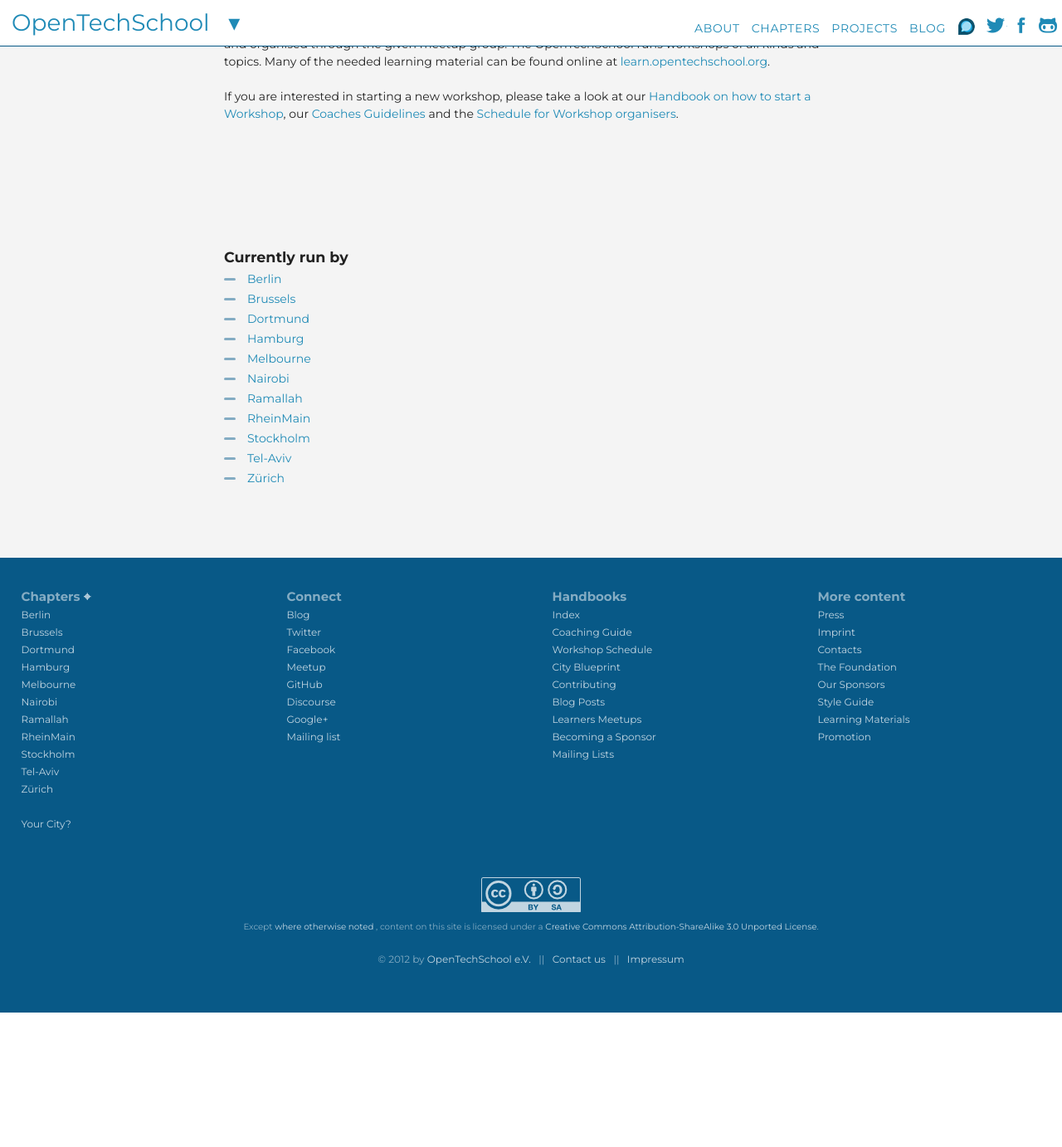
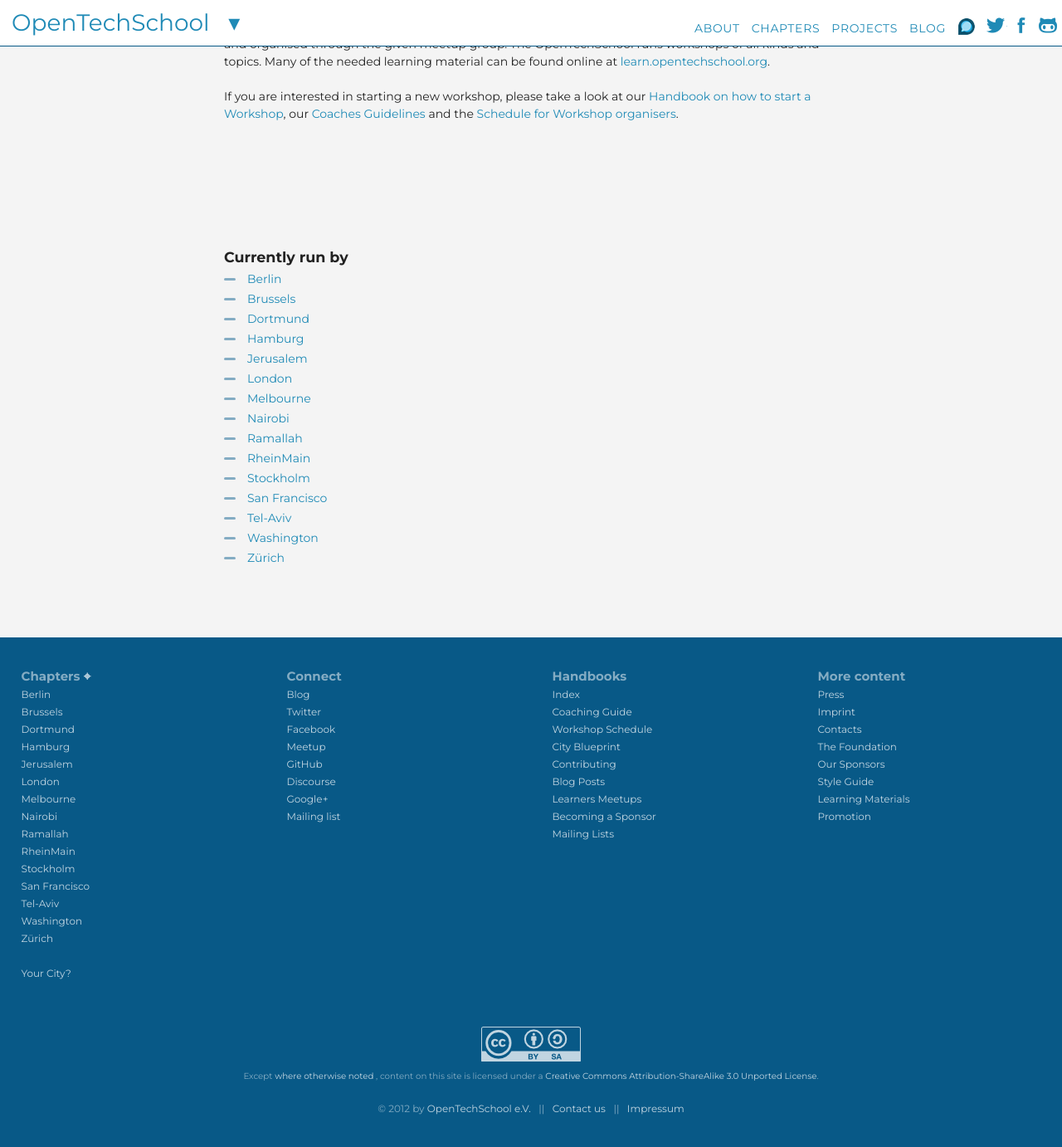
Before and after one commit to OpenTechSchool/www.opentechschool.org, a Jekyll site: the page built from projects/workshops/index.md, in a window 1280 px wide and 1400 px high, scrolled down 921 px. Shown: the top 1382 px of the window at 83% size. Built offline with Jekyll 4.4.1, drawn with Linux system fonts in a browser that asks for light colours; nearby versions of some CDN libraries; before the commit the page ends 2141 px from its top, so only the background shows below that.

Commit message:
update list of cities

```diff
--- a/_data/cities.yml
+++ b/_data/cities.yml
@@ -30,6 +30,18 @@
     workshops
     appsummercamps
     learnersmeetup
+- title: Jerusalem
+  location: "Jerusalem, Isreal"
+  meetup_key: opentechschool-jerusalem
+  meetup: http://www.meetup.com/opentechschool-jerusalem/
+  does:
+    workshops
+- title: London
+  location: "London, UK"
+  meetup_key: opentechschool-london
+  meetup: http://www.meetup.com/opentechschool-london/
+  does:
+    workshops
 - title: Melbourne
   meetup_key: opentechschool-melbourne
   location: "Melbourne, Australia"
@@ -61,10 +73,22 @@
   page: stockholm/
   does:
     workshops
+- title: San Francisco
+  location: "San Francisco, CA, USA"
+  meetup_key: opentechschool-san-francisco
+  meetup: http://www.meetup.com/opentechschool-san-francisco
+  does:
+    workshops
 - title: Tel-Aviv
   meetup_key: opentechschool-tel-aviv
   location: "Tel-Aviv, Isreal"
   meetup: http://www.meetup.com/opentechschool-tel-aviv/
+  does:
+    workshops
+- title: Washington
+  meetup_key: OpenTechSchool-DC
+  location: "Washington DC, USA"
+  meetup: http://www.meetup.com/OpenTechSchool-DC/
   does:
     workshops
 - title: Zürich
```
